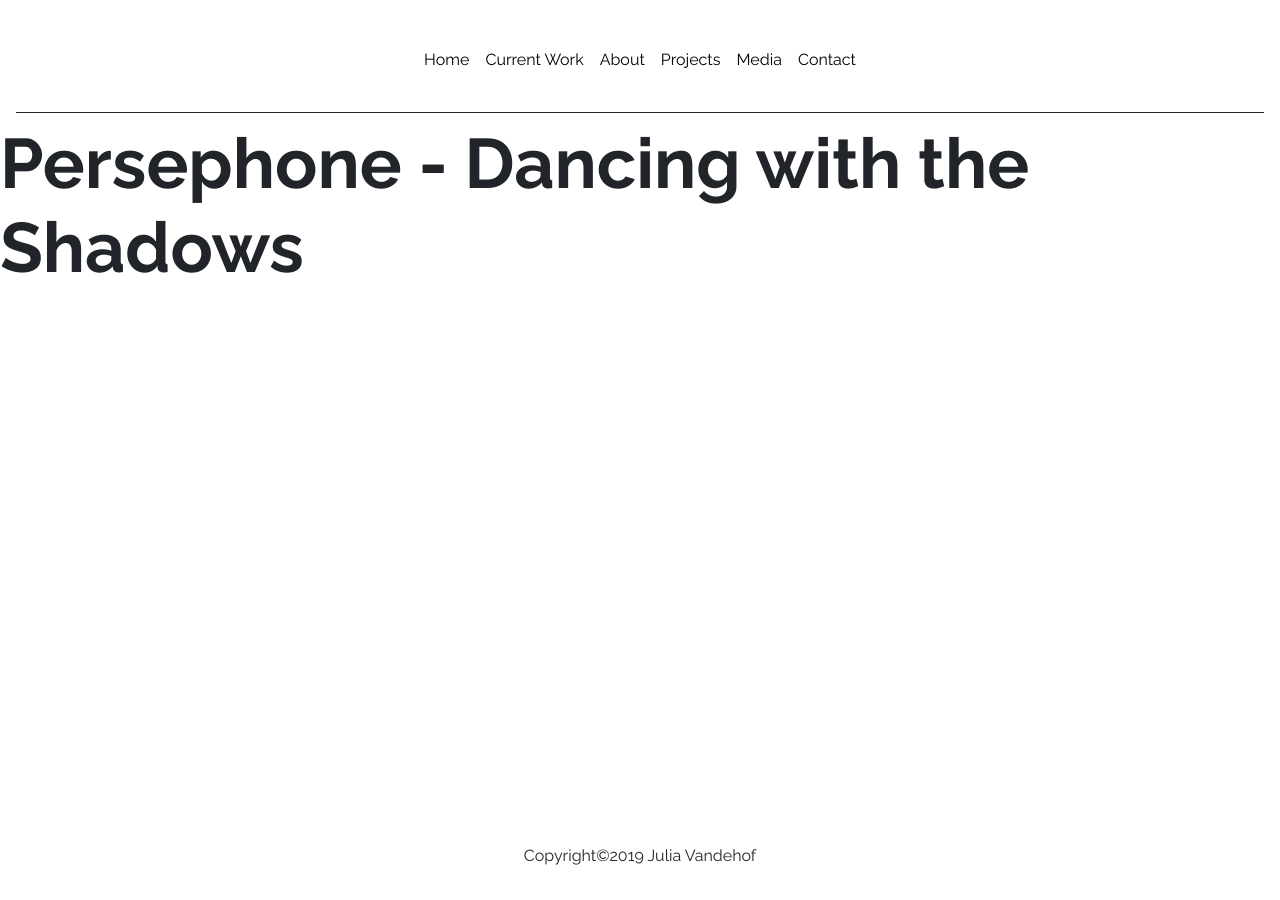
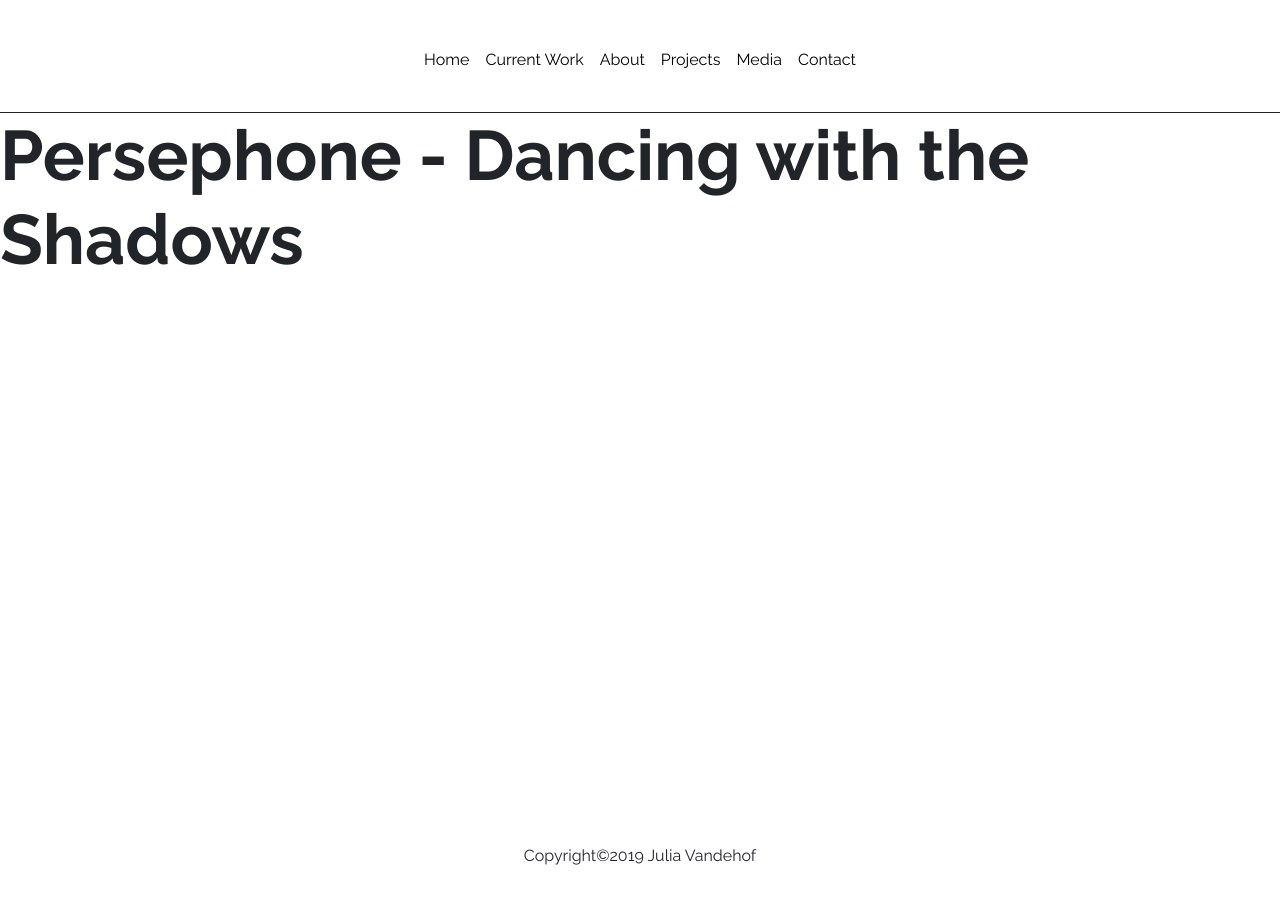
Before and after one commit to matteocarpi/julia, a Jekyll site: the page built from _posts/2019-03-04-persephone-dancing-with-the-shadows.markdown, in a window 1280 px wide. Built offline with Jekyll 4.4.1, drawn with Linux system fonts in a browser that asks for light colours.

Commit message:
fixed the style of nav

```diff
--- a/_includes/navigation.html
+++ b/_includes/navigation.html
@@ -1,4 +1,4 @@
-<nav class="navbar navbar-expand-lg">
+<nav class="navbar navbar-expand-lg {% if page.url != "/" %} dark {% endif %}">
   <button class="navbar-toggler" type="button" data-toggle="collapse" data-target="#navbarNav" aria-controls="navbarNav" aria-expanded="false" aria-label="Toggle navigation">
     <span class="navbar-toggler-icon"></span>
   </button>
--- a/_sass/universal.scss
+++ b/_sass/universal.scss
@@ -25,11 +25,14 @@
 nav {
   margin-top: 2rem;
 }
-a.nav-link {
-    color: black;
+div#navbarNav {
+    display: flex;
+    justify-content: center;
 }
-div#navbarNav {
-    justify-content: center;
+nav.dark {
+  a.nav-link {
+      color: black;
+  }
     border-bottom: solid 1px;
     padding-bottom: 2rem;
 }
```
